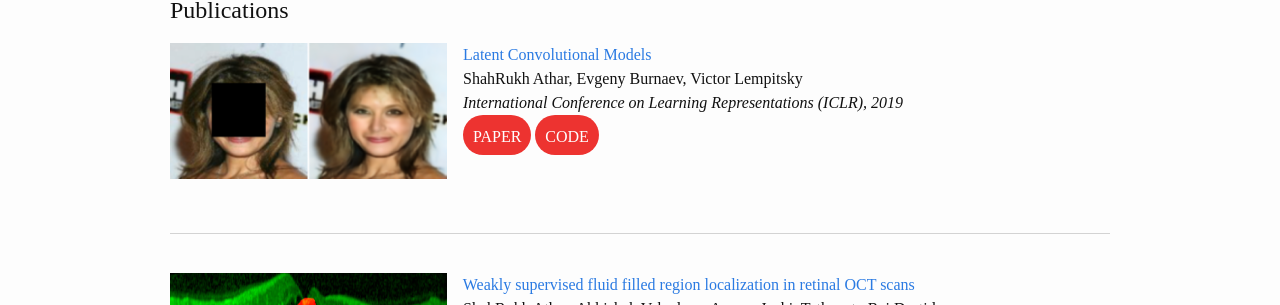
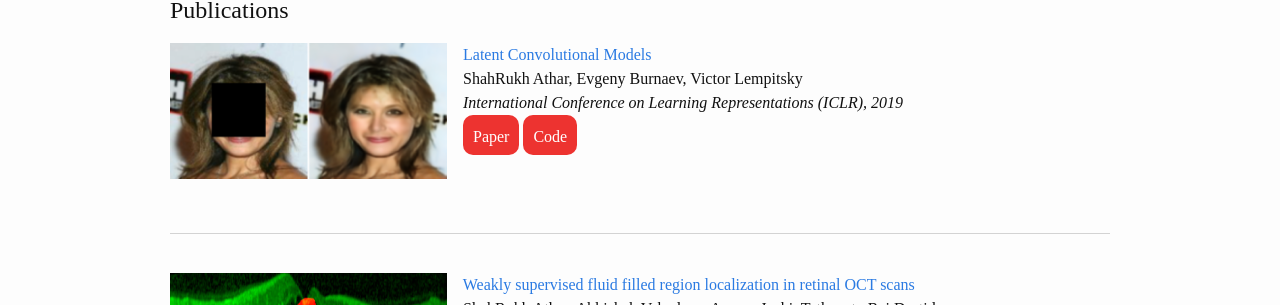
Before and after one commit to shahrukhathar/shahrukhathar.github.io, a Jekyll site: the page built from pages/about.md, in a window 1280 px wide. Shown: the part 520-825 px from the top of the page. Built offline with Jekyll 4.4.1, drawn with Linux system fonts in a browser that asks for light colours; nearby versions of some CDN libraries; library files that are not in the unit come from our copies.

Commit message:
Updated Page

```diff
--- a/_sass/_base.scss
+++ b/_sass/_base.scss
@@ -207,10 +207,9 @@ pre {
 
 .btn {
     color: #fff !important;
-    text-transform: uppercase;
     background: #ed3330;
     padding: 10px;
-    border-radius: 20px;
+    border-radius: 10px;
     display: inline-block;
     border: none;
     height: 20px;
```
